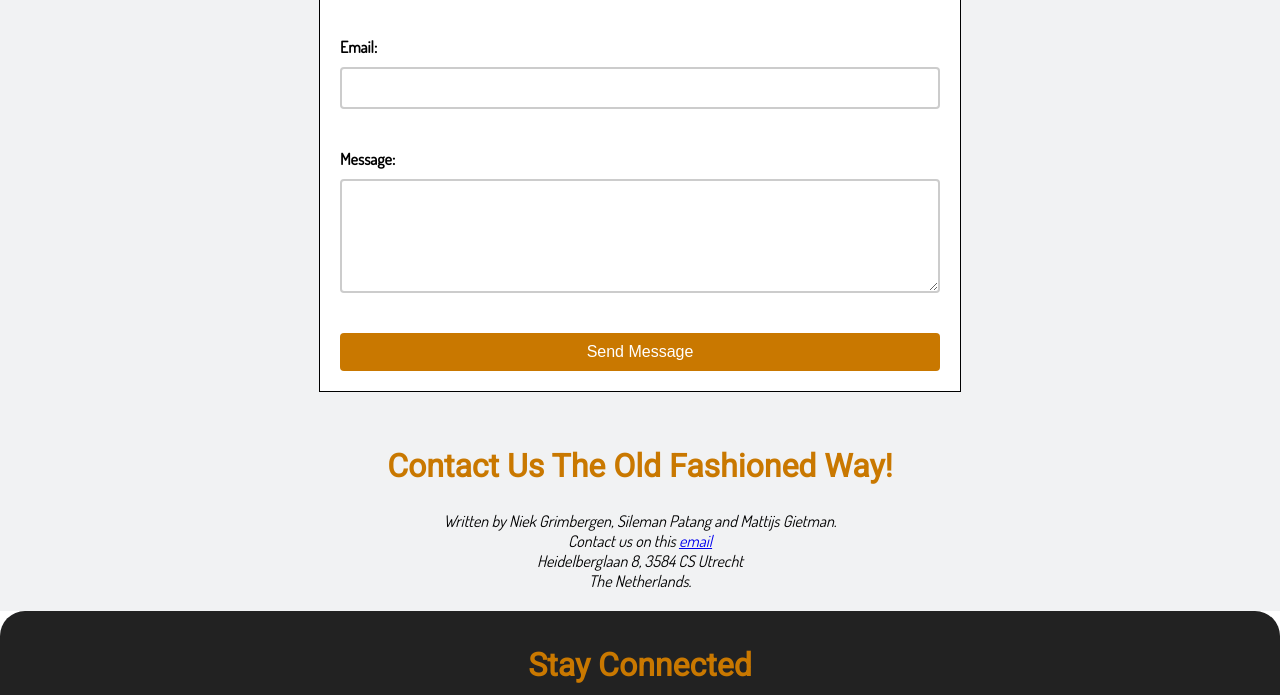
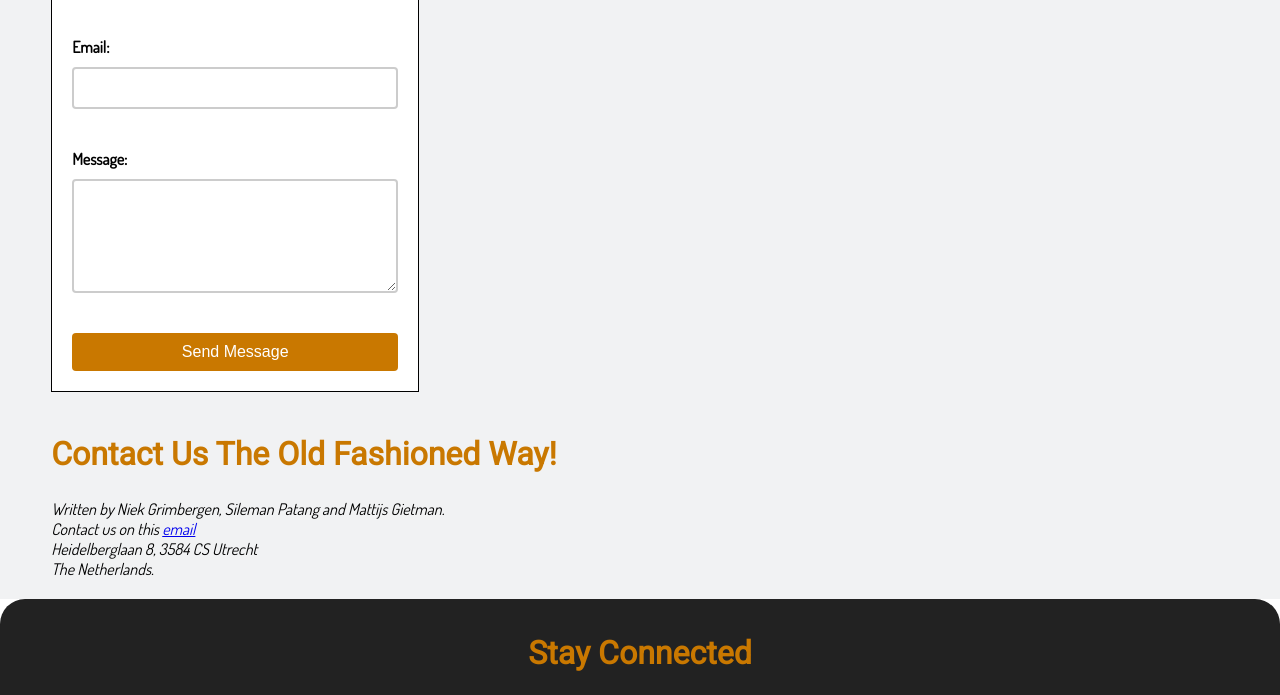
Before and after one commit to NiekGrimbergen/WebTech, a plain HTML site: page Assignment1/contact.html in a window 1280 px wide. Shown: the part 830-1525 px from the top of the page. Drawn offline with Linux system fonts and the light colour scheme.

Commit message:
some more small changes

```diff
--- a/Assignment1/contact.html
+++ b/Assignment1/contact.html
@@ -43,7 +43,7 @@
             </nav>
         </header>
         <main class="content">
-            <article>
+            <article class="contact-content">
                 <figure class="banner">
                     <img class="banner__img" src="images/banner.jpg" alt="Banner of the website showing Matt Damon on Mars">
                 </figure>
--- a/Assignment1/styles/style.css
+++ b/Assignment1/styles/style.css
@@ -169,7 +169,7 @@ cursor: pointer;
 
 .title {
     text-transform: uppercase;
-    letter-spacing: 1.9;
+    letter-spacing: 1.9;  /*hier nog een unit achter */
     font-size: 3.5rem;
     text-align: center;
     position: absolute;
@@ -224,6 +224,7 @@ cursor: pointer;
 
 .cast__img{
     max-height: 20rem;
+    max-width: 100%;
     clip-path: circle();
 }
 
@@ -296,8 +297,6 @@ margin-right: 10px;
 }
 
 
-
-
 /*-------------------- 1.5 Cast styles --------------------*/
 .content__cast{
     text-align: left;
@@ -309,23 +308,10 @@ margin-right: 10px;
     max-height: 100%;
 }
 
-.cast__element__acting-career{
-    font-size: 18;
-}
-.cast__element__in-martian{
-    font-size: 18;
-}
-
-.cast__element__title{
-    padding: 20px;
-    text-align: center;
-    font-size: 40;
-}
-
 /*-------------------- 1.6 Contact styles --------------------*/
 
 .contact-form {
-    max-width: 600px;
+    max-width: 100%;
     margin: 0 auto;
     display: flex;
     flex-direction: column;
@@ -362,7 +348,7 @@ margin-right: 10px;
     }
 
 .section.adress-block {
-    padding: 20px;
+    padding-bottom: 20px;
     text-align: center;
     }
 
@@ -474,18 +460,12 @@ margin-right: 10px;
     /*-------------------- 2.5 Cast styles --------------------*/
 
     /*-------------------- 2.6 Contact styles --------------------*/
-    .contact-information {
-        order: 1;
-        width: 100%;
+    .contact-content {
+        display: flex;
+        flex-direction: column;
+        align-items: flex-start;
     }
-
-    .contact {
-        order: 2;
-        width: 100%
-    }
-
-    .adress-block {
-        order: 3;
-        width: 100%;
+    .adress-block__text{
+        text-align: left;
     }
 }
```
